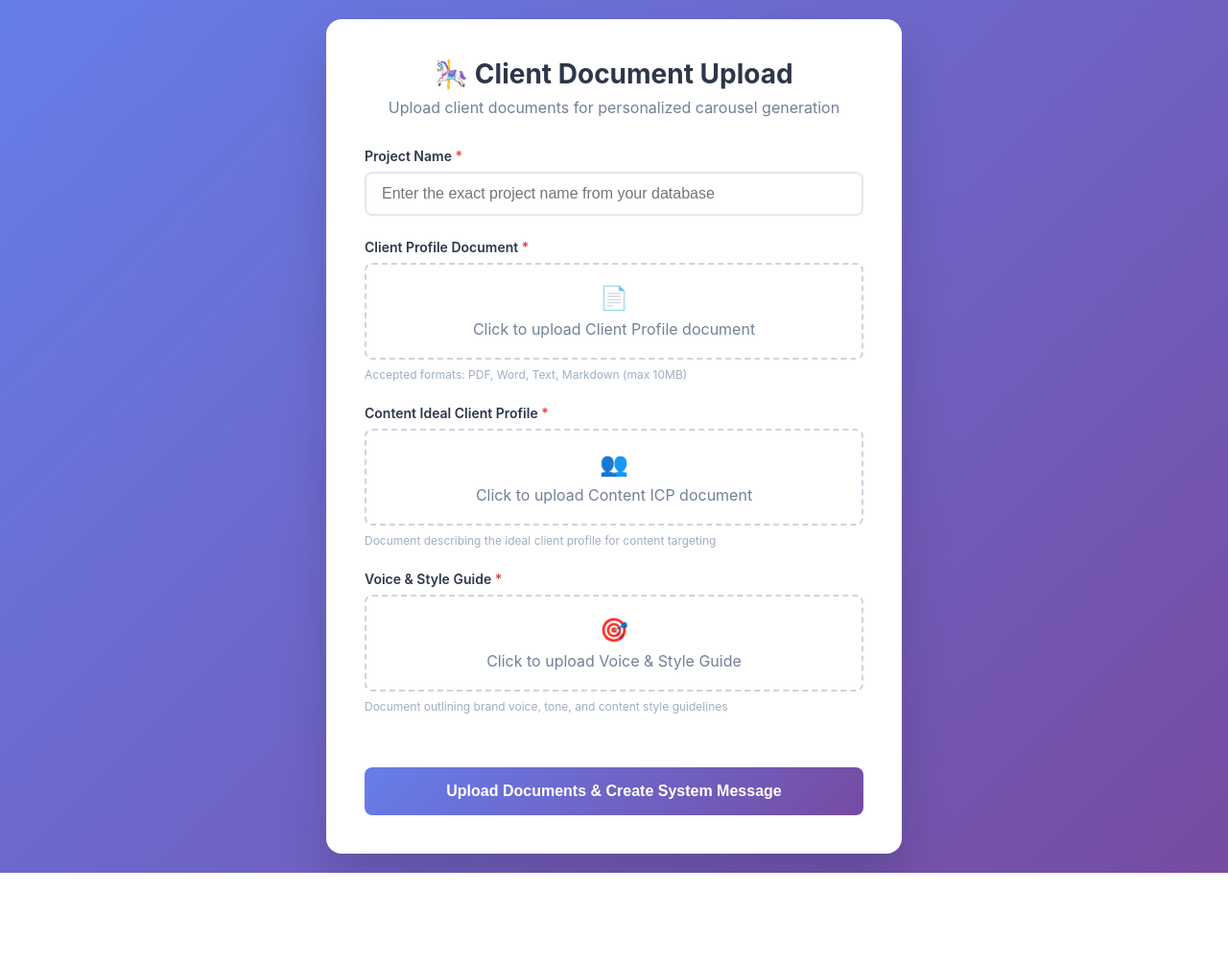
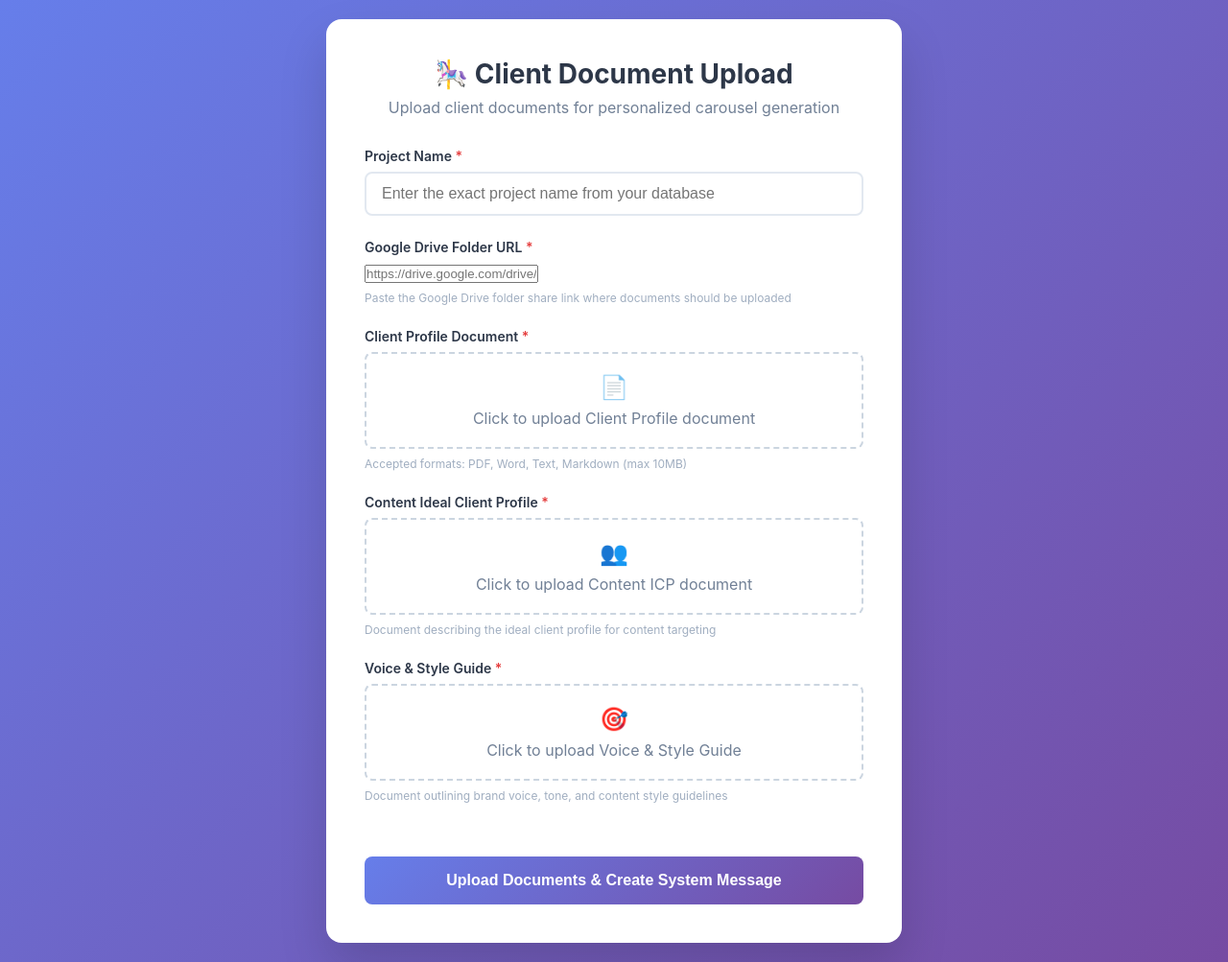
Before and after one commit to Impact931/Carousel-Engine-V2, a FastAPI app: page /api/documents/upload in a window 1280 px wide. Shown: the whole page at 96% size. Before the commit the page ends 910 px from the top, so only its background shows below. Run offline with FastAPI, Linux system fonts and the light colour scheme.

Commit message:
✨ Add multi-client Google Drive folder support
- Allow dynamic Google Drive folder URLs per client upload
- Add Google Drive folder URL input field to upload form with validation
- Implement extract_google_drive_folder_id() to parse folder IDs from share links
- Support multiple Google Drive URL patterns (with/without user paths, query params)
- Replace hardcoded target folder with client-specified destinations
- Enable multi-client workflow with separate Google Drive locations per client

🤖 Generated with [Claude Code](https://claude.ai/code)

Co-Authored-By: Claude <noreply@anthropic.com>

```diff
--- a/carousel_engine/api/routes/document_upload.py
+++ b/carousel_engine/api/routes/document_upload.py
@@ -3,6 +3,7 @@ Document upload API routes for client documents
 """
 
 import logging
+import re
 import time
 from typing import Dict, List, Tuple
 from fastapi import APIRouter, UploadFile, File, Form, HTTPException, Request
@@ -29,6 +30,36 @@ router = APIRouter(prefix="/documents", tags=["document-upload"])
 templates = Jinja2Templates(directory="carousel_engine/static/templates")
 
 
+def extract_google_drive_folder_id(drive_url: str) -> str:
+    """Extract folder ID from Google Drive share URL
+
+    Args:
+        drive_url: Google Drive folder share URL
+
+    Returns:
+        Extracted folder ID
+
+    Raises:
+        ValueError: If URL format is invalid
+    """
+    # Common Google Drive folder URL patterns:
+    # https://drive.google.com/drive/folders/FOLDER_ID
+    # https://drive.google.com/drive/folders/FOLDER_ID?usp=sharing
+    # https://drive.google.com/drive/u/0/folders/FOLDER_ID
+
+    patterns = [
+        r'https://drive\.google\.com/drive/(?:u/\d+/)?folders/([a-zA-Z0-9_-]+)',
+        r'https://drive\.google\.com/drive/folders/([a-zA-Z0-9_-]+)',
+    ]
+
+    for pattern in patterns:
+        match = re.search(pattern, drive_url)
+        if match:
+            return match.group(1)
+
+    raise ValueError(f"Invalid Google Drive folder URL format: {drive_url}")
+
+
 @router.get("/upload", response_class=HTMLResponse)
 async def upload_page(request: Request):
     """Serve the document upload page
@@ -49,6 +80,7 @@ async def upload_page(request: Request):
 @router.post("/upload", response_model=DocumentUploadResponse)
 async def upload_client_documents(
     project_name: str = Form(..., description="Client project name for matching"),
+    google_drive_folder: str = Form(..., description="Google Drive folder URL for this client"),
     client_profile: UploadFile = File(..., description="Client profile document"),
     content_icp: UploadFile = File(..., description="Content ideal client profile document"),
     voice_style_guide: UploadFile = File(..., description="Voice and style guide document"),
@@ -57,6 +89,7 @@ async def upload_client_documents(
 
     Args:
         project_name: Client project name to match in database
+        google_drive_folder: Google Drive folder URL for this client
         client_profile: Client profile document file
         content_icp: Content ideal client profile document file
         voice_style_guide: Voice and style guide document file
@@ -71,6 +104,14 @@ async def upload_client_documents(
 
     try:
         logger.info(f"Starting client document upload for project: {project_name}")
+
+        # Extract Google Drive folder ID from URL
+        try:
+            target_folder_id = extract_google_drive_folder_id(google_drive_folder)
+            logger.info(f"Extracted folder ID: {target_folder_id} from URL: {google_drive_folder}")
+        except ValueError as e:
+            logger.error(f"Invalid Google Drive folder URL: {e}")
+            raise HTTPException(status_code=400, detail=str(e))
 
         # Initialize services
         notion_service = NotionService()
@@ -130,7 +171,7 @@ async def upload_client_documents(
         logger.info(f"Creating Google Drive folder for client: {client_name}")
         folder_id, folder_url = await google_drive_service.create_client_folder(
             client_name,
-            config.target_google_drive_folder_id
+            target_folder_id
         )
 
         # Step 3: Process and upload documents
@@ -266,7 +307,7 @@ async def test_upload_endpoint():
             "max_file_size_mb": config.max_file_size_mb,
             "allowed_file_types": config.allowed_file_types,
             "client_project_database_id": config.client_project_database_id,
-            "target_google_drive_folder_id": config.target_google_drive_folder_id
+            "note": "Google Drive folder ID is now provided per upload request"
         }
     }
 
--- a/carousel_engine/static/templates/upload.html
+++ b/carousel_engine/static/templates/upload.html
@@ -212,6 +212,14 @@
             </div>
 
             <div class="form-group">
+                <label for="google_drive_folder">Google Drive Folder URL <span class="required">*</span></label>
+                <input type="url" id="google_drive_folder" name="google_drive_folder" required
+                       placeholder="https://drive.google.com/drive/folders/YOUR_FOLDER_ID"
+                       pattern="https://drive\.google\.com/drive/folders/.+">
+                <div class="file-info">Paste the Google Drive folder share link where documents should be uploaded</div>
+            </div>
+
+            <div class="form-group">
                 <label for="client_profile">Client Profile Document <span class="required">*</span></label>
                 <div class="file-upload" onclick="document.getElementById('client_profile').click()">
                     <input type="file" id="client_profile" name="client_profile" required
@@ -299,8 +307,14 @@
 
                 // Validate form
                 const projectName = document.getElementById('project_name').value.trim();
+                const googleDriveFolder = document.getElementById('google_drive_folder').value.trim();
                 if (!projectName) {
                     showResult('error', 'Please enter a project name');
+                    return;
+                }
+
+                if (!googleDriveFolder) {
+                    showResult('error', 'Please enter a Google Drive folder URL');
                     return;
                 }
 
@@ -324,6 +338,7 @@
                     // Create FormData
                     const formData = new FormData();
                     formData.append('project_name', projectName);
+                    formData.append('google_drive_folder', googleDriveFolder);
 
                     fileInputs.forEach(inputId => {
                         const input = document.getElementById(inputId);
```
